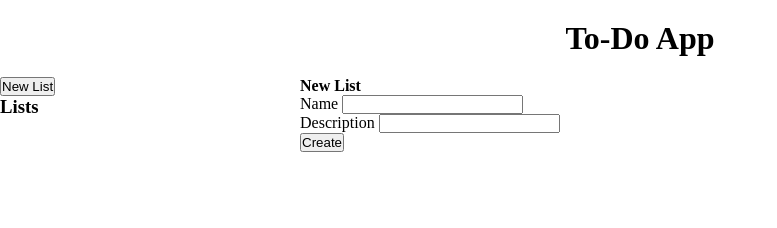
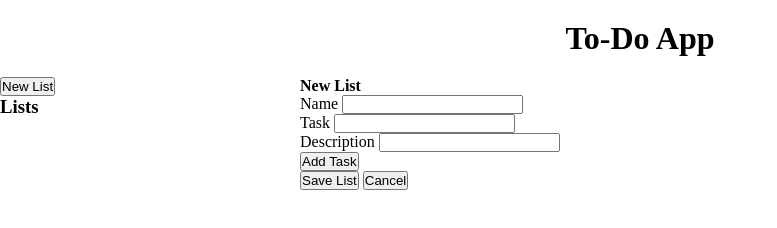
Before and after one commit to TannerHarman/OdinToDoList, a website built with webpack: page dist/index.html in a window 1280 px wide. Both pictures are taken after a click on the button "New List". Shown: the whole page, without its empty margins (0-777 px from the left). Built offline with Linux system fonts and the light colour scheme.

Commit message:
Basic Modules are working now

```diff
--- a/src/gui.js
+++ b/src/gui.js
@@ -1,15 +1,28 @@
-import listForm from './newListGui';
+import listForm from './newListForm';
+import sideBarListTemplate from './sideBarListTemplate';
 
-const guiModule = function() {
+const guiModule = function(listGenerator, taskGenerator) {
   const newList = document.querySelector('#new-list');
   const mainDisplay = document.querySelector('main');
 
   newList.addEventListener('click', () => {
+    const list = Object.seal(listGenerator());
     mainDisplay.innerHTML = listForm;
 
     const createList = document.querySelector('#create-list');
+    const cancelList = document.querySelector('#cancel-list');
+    const listNameInput = document.querySelector('#list-name');
+
     createList.addEventListener('click', () => {
-      console.log('Created List!!');
+      const lists = document.querySelector('#lists');
+      list.setName(listNameInput.value);
+      lists.innerHTML += sideBarListTemplate(list);
+
+      mainDisplay.innerHTML = '';
+    });
+
+    cancelList.addEventListener('click', () => {
+      mainDisplay.innerHTML = '';
     });
   });
 };
--- a/src/index.js
+++ b/src/index.js
@@ -2,9 +2,4 @@ import newTask from './newTaskGenerator';
 import newList from './newListGenerator';
 import { guiModule } from './gui.js';
 
-console.log({
-  newList,
-  newTask,
-});
-
-guiModule();
+guiModule(newList, newTask);
--- /dev/null
+++ b/src/newListForm.js
@@ -0,0 +1,19 @@
+import taskForm from './newTaskTemplate';
+
+const listForm = /* template */ `
+  <h4>New List</h4>
+
+  <div>
+    <label for="list-name">Name</label>
+    <input id='list-name' type="text" name='list-name'>
+  </div>
+
+  <div>
+    ${taskForm}
+  </div>
+
+  <button id='create-list'>Save List</button>
+  <button id='cancel-list'>Cancel</button>
+`;
+
+export default listForm;
--- a/src/newListGenerator.js
+++ b/src/newListGenerator.js
@@ -1,3 +1,25 @@
-const newList = 'New List';
+function newList(nameInput = 't') {
+  let listName = nameInput;
+  let tasks = [];
+
+  const getName = () => listName;
+
+  const getTasks = () => tasks;
+
+  const setName = newName => {
+    listName = newName;
+  };
+
+  const addtasks = taskList => {
+    tasks = taskList;
+  };
+
+  return {
+    getName,
+    getTasks,
+    addtasks,
+    setName,
+  };
+}
 
 export default newList;
--- a/src/newListGui.js
+++ /dev/null
@@ -1,17 +0,0 @@
-const listForm = /* template */ `
-  <h4>New List</h4>
-
-  <div>
-    <label for="list-name">Name</label>
-    <input type="text" name='list-name'>
-  </div>
-
-  <div>
-    <label for="list-name">Description</label>
-    <input type="text" name='list-name'>
-  </div>
-
-  <button id='create-list'>Create</button>
-`;
-
-export default listForm;
--- a/src/newTaskGenerator.js
+++ b/src/newTaskGenerator.js
@@ -1,3 +1,8 @@
-const newTask = 'New Task';
+function newTask(task, description) {
+  return {
+    task,
+    description,
+  };
+}
 
 export default newTask;
--- /dev/null
+++ b/src/newTaskTemplate.js
@@ -0,0 +1,15 @@
+const taskForm = /* template */ `
+  <div>
+    <label for="task-name">Task</label>
+    <input id='task-name' type="text" name='task-name'>
+  </div>
+
+  <div>
+    <label for="task-description">Description</label>
+    <input id='task-description' type="text" name='task-description'>
+  </div>
+
+  <button id='create-list'>Add Task</button>
+`;
+
+export default taskForm;
--- /dev/null
+++ b/src/sideBarListTemplate.js
@@ -0,0 +1,7 @@
+function sideBarListTemplate(list) {
+  return /* template */ `
+  <p>${list.getName()}</p>
+`;
+}
+
+export default sideBarListTemplate;
```
Also changed, not shown: test.html (deleted, +0 -13 lines), dist/index.html, dist/main.js.
